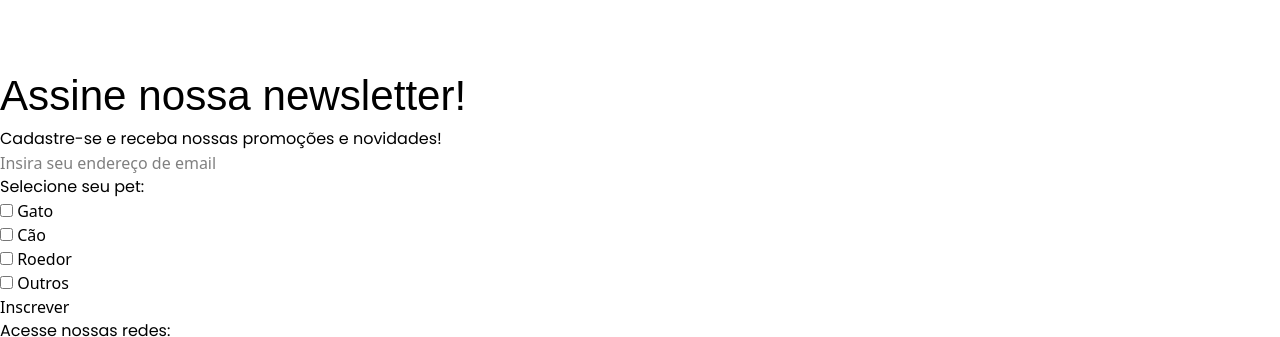
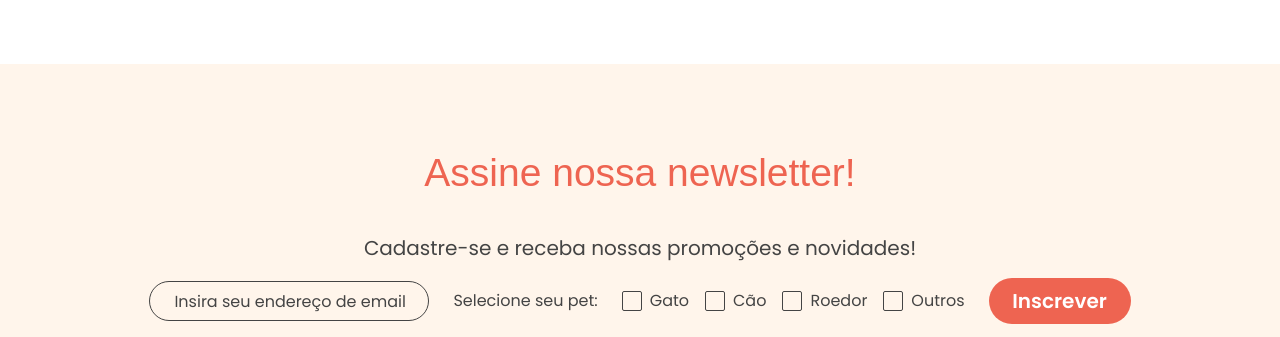
Before and after one commit to michaelprocha/petpark, a website: page index.html in a window 1280 px wide. Shown: the part 3098-3435 px from the top of the page. Drawn offline with Linux system fonts and the light colour scheme; a web font is replaced by a local one.

Commit message:
finaliza newsletter section

```diff
--- a/index.html
+++ b/index.html
@@ -68,36 +68,48 @@
 						<h2 class="text-clear-primary text-3xl pb-8 xl:pb-20 md:text-title-h2">Nossos serviços</h2>
 						<ul class="flex flex-col gap-2 md:flex-row md:flex-wrap md:justify-center md:gap-4">
 							<li class="servico group">
-								<img class="hidden md:group-hover:flex md:w-16" src="./images/icon-banho.svg" aria-hidden="true" /><a class="font-sigmar xl:text-3xl" href="#"
+								<img class="hidden md:group-hover:flex md:w-16" src="./images/icon-banho.svg" aria-hidden="true" /><a
+									class="font-sigmar xl:text-3xl"
+									href="#"
 									>Banho e Tosa</a
 								>
 							</li>
 							<li class="servico group">
-								<img class="hidden md:group-hover:flex md:w-16" src="./images/icon-hospedagem.svg" aria-hidden="true" /><a class="font-sigmar xl:text-3xl" href="#"
+								<img class="hidden md:group-hover:flex md:w-16" src="./images/icon-hospedagem.svg" aria-hidden="true" /><a
+									class="font-sigmar xl:text-3xl"
+									href="#"
 									>Hospedagem</a
 								>
 							</li>
 							<li class="servico group">
-								<img class="hidden md:group-hover:flex md:w-16" src="./images/icon-vet.svg" aria-hidden="true" /><a class="font-sigmar xl:text-3xl" href="#"
+								<img class="hidden md:group-hover:flex md:w-16" src="./images/icon-vet.svg" aria-hidden="true" /><a
+									class="font-sigmar xl:text-3xl"
+									href="#"
 									>Veterinário</a
 								>
 							</li>
 							<li class="servico group">
-								<img class="hidden md:group-hover:flex md:w-16" src="./images/icon-adestramento.svg" aria-hidden="true" /><a class="font-sigmar xl:text-3xl" href="#"
+								<img class="hidden md:group-hover:flex md:w-16" src="./images/icon-adestramento.svg" aria-hidden="true" /><a
+									class="font-sigmar xl:text-3xl"
+									href="#"
 									>Adestramento</a
 								>
 							</li>
 							<li class="servico group">
-								<img class="hidden md:group-hover:flex md:w-16" src="./images/icon-petsitter.svg" aria-hidden="true" /><a class="font-sigmar xl:text-3xl" href="#"
+								<img class="hidden md:group-hover:flex md:w-16" src="./images/icon-petsitter.svg" aria-hidden="true" /><a
+									class="font-sigmar xl:text-3xl"
+									href="#"
 									>Petsitter</a
 								>
 							</li>
 						</ul>
 					</div>
 					<div class="bg-primary rounded-4xl w-full xl:max-w-300">
-						<h3 class="text-clear-secondary text-3xl text-center px-6 pt-10 pb-8 md:text-title-h3">Planos mensais para seu pet</h3>
-						<div  class="flex flex-col gap-8 items-center pb-10 xl:flex-row xl:justify-center">
-							<div  class="mx-4 bg-white rounded-2xl max-w-74.5">
+						<h3 class="text-clear-secondary text-3xl text-center px-6 pt-10 pb-8 md:text-title-h3">
+							Planos mensais para seu pet
+						</h3>
+						<div class="flex flex-col gap-8 items-center pb-10 xl:flex-row xl:justify-center">
+							<div class="mx-4 bg-white rounded-2xl max-w-74.5">
 								<div class="flex flex-col gap-4 items-center px-4 py-4">
 									<img class="max-w-41" src="./images/cheirosinho.png" aria-hidden="true" />
 									<h4 class="text-3xl text-neutral-black">Cheirosinho</h4>
@@ -141,12 +153,16 @@
 				<div>
 					<h2 class="text-center md:text-title-h3 xl:pt-20 pt-10 pb-8 text-clear-primary text-title-h4">Super ofertas:</h2>
 					<div class="relative">
-						<button class="absolute left-0 top-52 cursor-pointer" type="button" aria-label="voltar"><img src="./images/voltar.svg" aria-hidden="true" /></button>
+						<button class="absolute left-0 top-52 cursor-pointer" type="button" aria-label="voltar">
+							<img src="./images/voltar.svg" aria-hidden="true" />
+						</button>
 						<ul class="max-w-300 w-70.5 md:w-145 xl:w-300 flex gap-6 overflow-hidden pb-10 xl:pb-20">
 							<li class="bg-white rounded-2xl">
 								<a href="#" class="w-70.5 h-114.5 flex flex-col items-center justify-center gap-4">
 									<img class="w-66.5" src="./images/biskrok.png" alt="Imagen do pacote de biscoitos caninos" />
-									<h5 class="text-center font-poppins font-semibold text-title-h5 text-neutral-black">Biscoito Pedigree Biscrok</h5>
+									<h5 class="text-center font-poppins font-semibold text-title-h5 text-neutral-black">
+										Biscoito Pedigree Biscrok
+									</h5>
 									<p class="text-base text-neutral-black text-center">Multi para Cães Adultos 500g</p>
 									<p class="font-semibold text-title-h5 text-neutral-black">R$ 19,99</p>
 								</a>
@@ -170,7 +186,9 @@
 							<li class="bg-white rounded-2xl">
 								<a href="#" class="w-70.5 flex flex-col items-center gap-4">
 									<img class="w-66.5" src="./images/arranhador.png" alt="Imagen do arranhador" />
-									<h5 class="text-center font-poppins font-semibold text-title-h5 text-neutral-black">Arranhador São Benedito Pet</h5>
+									<h5 class="text-center font-poppins font-semibold text-title-h5 text-neutral-black">
+										Arranhador São Benedito Pet
+									</h5>
 									<p class="text-base text-neutral-black text-center">Redondo com pluma e mola rosa</p>
 									<p class="font-semibold text-title-h5 text-neutral-black">R$ 59,90</p>
 								</a>
@@ -178,7 +196,9 @@
 							<li class="bg-white rounded-2xl">
 								<a href="#" class="w-70.5 h-114.5 flex flex-col items-center justify-center gap-4">
 									<img class="w-66.5" src="./images/biskrok.png" alt="Imagen do pacote de biscoitos caninos" />
-									<h5 class="text-center font-poppins font-semibold text-title-h5 text-neutral-black">Biscoito Pedigree Biscrok</h5>
+									<h5 class="text-center font-poppins font-semibold text-title-h5 text-neutral-black">
+										Biscoito Pedigree Biscrok
+									</h5>
 									<p class="text-base text-neutral-black text-center">Multi para Cães Adultos 500g</p>
 									<p class="font-semibold text-title-h5 text-neutral-black">R$ 19,99</p>
 								</a>
@@ -192,7 +212,9 @@
 								</a>
 							</li>
 						</ul>
-						<button class="absolute right-0 top-52 cursor-pointer" type="button" aria-label="voltar"><img src="./images/avancar.svg" aria-hidden="true" /></button>
+						<button class="absolute right-0 top-52 cursor-pointer" type="button" aria-label="voltar">
+							<img src="./images/avancar.svg" aria-hidden="true" />
+						</button>
 					</div>
 				</div>
 			</section>
@@ -240,23 +262,49 @@
 				</div>
 			</section>
 			<section>
-				<div>
-					<h2>Assine nossa newsletter!</h2>
-					<p>Cadastre-se e receba nossas promoções e novidades!</p>
-					<form>
-						<input aria-label="Email" placeholder="Insira seu endereço de email" type="text" />
-						<div>
-							<p>Selecione seu pet:</p>
-							<input type="checkbox" id="cat" name="pet" value="cat" />
-							<label for="cat">Gato</label><br />
-							<input type="checkbox" id="dog" name="pet" value="dog" />
-							<label for="dog">Cão</label><br />
-							<input type="checkbox" id="rodent" name="pet" value="rodent" />
-							<label for="rodent">Roedor</label><br />
-							<input type="checkbox" id="others" name="pet" value="others" />
-							<label for="others">Outros</label>
+				<div class="py-10 bg-clear-secondary px-6 xl:py-20">
+					<h2 class="text-title-h4 text-clear-primary text-center pb-8 md:text-title-h3">Assine nossa newsletter!</h2>
+					<p class="text-neutral-black text-xl text-center pb-4">Cadastre-se e receba nossas promoções e novidades!</p>
+					<form class="flex flex-col items-center gap-4 xl:flex-row xl:gap-6 xl: justify-center">
+						<input
+							class="rounded-4xl border border-neutral-black max-w-78 md:w-70 w-full h-10 pl-6 font-poppins placeholder:font-poppins placeholder:text-base placeholder:text-neutral-black"
+							aria-label="Email"
+							placeholder="Insira seu endereço de email"
+							type="text"
+						/>
+						<div class="grid grid-cols-2 grid-rows-3 gap-4 md:flex">
+							<p class="text-neutral-black text-base col-span-2 text-center pr-2">Selecione seu pet:</p>
+
+							<label class="relative inline-flex items-center cursor-pointer gap-2 group text-neutral-black font-poppins text-base" for="cat">
+								<input class="absolute opacity-0 pointer-events-none" type="checkbox" id="cat" name="pet" value="cat" />
+								<span class="w-5 h-5 border border-neutral-black flex items-center justify-center p-0.5 rounded-xs"><span class="group-has-[input:checked]:bg-clear-primary w-full h-full rounded-xs"></span></span>
+								Gato
+							</label>
+
+							<label class="relative inline-flex items-center cursor-pointer gap-2 group text-neutral-black font-poppins text-base" for="dog">
+								<input class="absolute opacity-0 pointer-events-none" type="checkbox" id="dog" name="pet" value="dog" />
+								<span class="w-5 h-5 border border-neutral-black flex items-center justify-center p-0.5 rounded-xs"><span class="group-has-[input:checked]:bg-clear-primary w-full h-full rounded-xs"></span></span>
+								Cão
+							</label>
+
+							<label class="relative inline-flex items-center cursor-pointer gap-2 group text-neutral-black font-poppins text-base" for="rodent">
+								<input class="absolute opacity-0 pointer-events-none" type="checkbox" id="rodent" name="pet" value="rodent" />
+								<span class="w-5 h-5 border border-neutral-black flex items-center justify-center p-0.5 rounded-xs"><span class="group-has-[input:checked]:bg-clear-primary w-full h-full rounded-xs"></span></span>
+								Roedor
+							</label>
+
+							<label class="relative inline-flex items-center cursor-pointer gap-2 group text-neutral-black font-poppins text-base" for="others">
+								<input class="absolute opacity-0 pointer-events-none" type="checkbox" id="others" name="pet" value="others" />
+								<span class="w-5 h-5 border border-neutral-black flex items-center justify-center p-0.5 rounded-xs"><span class="group-has-[input:checked]:bg-clear-primary w-full h-full rounded-xs"></span></span>
+								Outros
+							</label>
 						</div>
-						<button type="button">Inscrever</button>
+						<button
+							class="max-w-35.5 w-full h-11.5 cursor-pointer bg-clear-primary text-white rounded-4xl font-semibold text-xl font-poppins flex items-center justify-center"
+							type="button"
+						>
+							Inscrever
+						</button>
 					</form>
 				</div>
 			</section>
```
Also changed, not shown: css/style.css.
